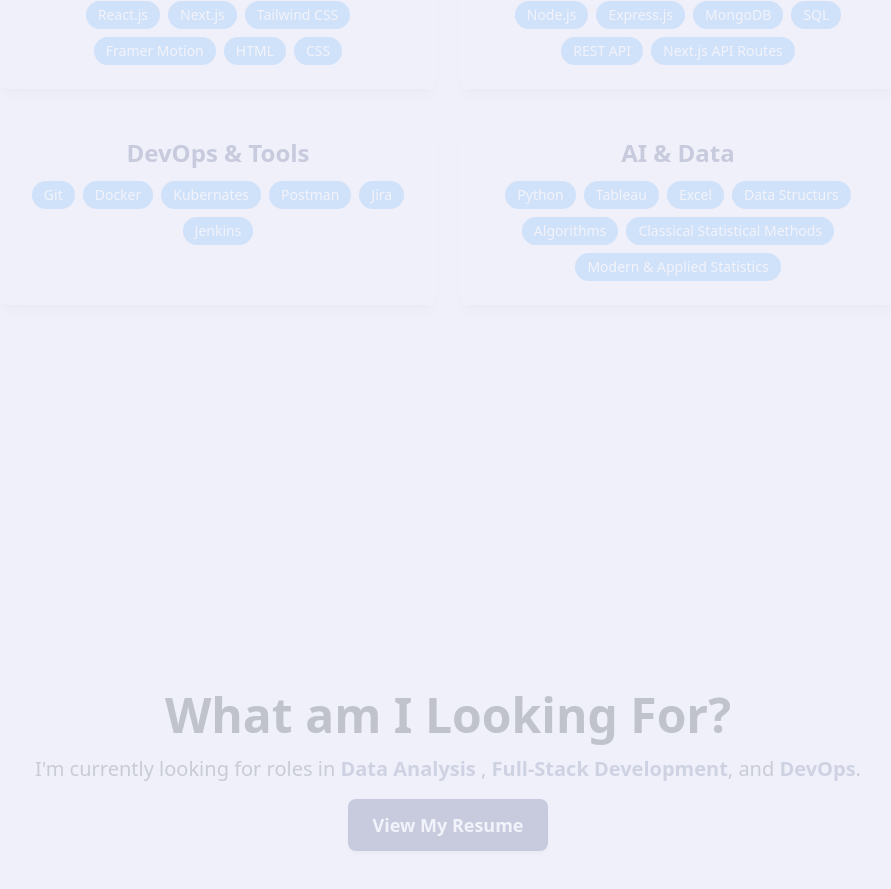
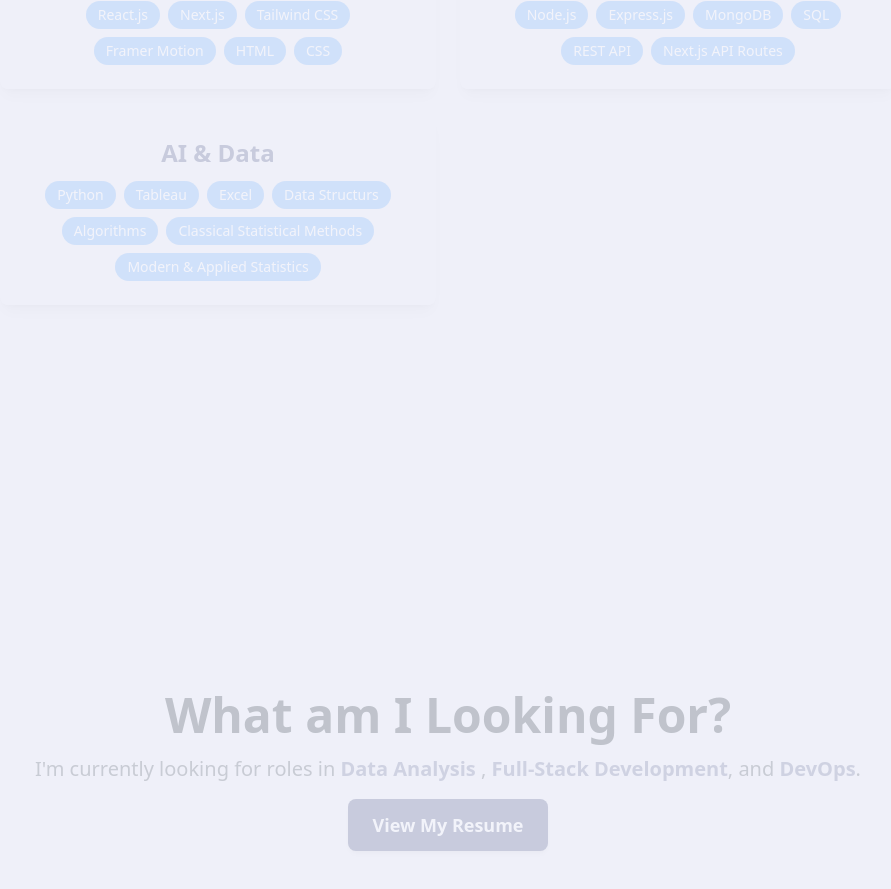
Before and after one commit to sapirtalk/portfolio-project, a React (Vite) app: page / in a window 1280 px wide. Shown: the part 2771-3660 px from the top of the page, without its empty margins (192-1083 px from the left). Built offline with nearby package versions, Linux system fonts and the light colour scheme.

Commit message:
Still not srong enough on devops so i blocked it for now in the skillls section

```diff
--- a/src/components/Skills.jsx
+++ b/src/components/Skills.jsx
@@ -11,10 +11,10 @@
     category: "Backend",
     items: ["Node.js", "Express.js", "MongoDB", "SQL" , "REST API" , "Next.js API Routes"],
   },
-  {
-    category: "DevOps & Tools",
-    items: ["Git", "Docker", "Kubernates" , "Postman" , "Jira" , "Jenkins"],
-  },
+  // {
+  //   category: "DevOps & Tools",
+  //   items: ["Git", "Docker", "Kubernates" , "Postman" , "Jira" , "Jenkins"],
+  // },
   {
     category: "AI & Data",
     items: ["Python" , "Tableau" , "Excel" , "Data Structurs", "Algorithms" , "Classical Statistical Methods" , "Modern & Applied Statistics" ],
```
